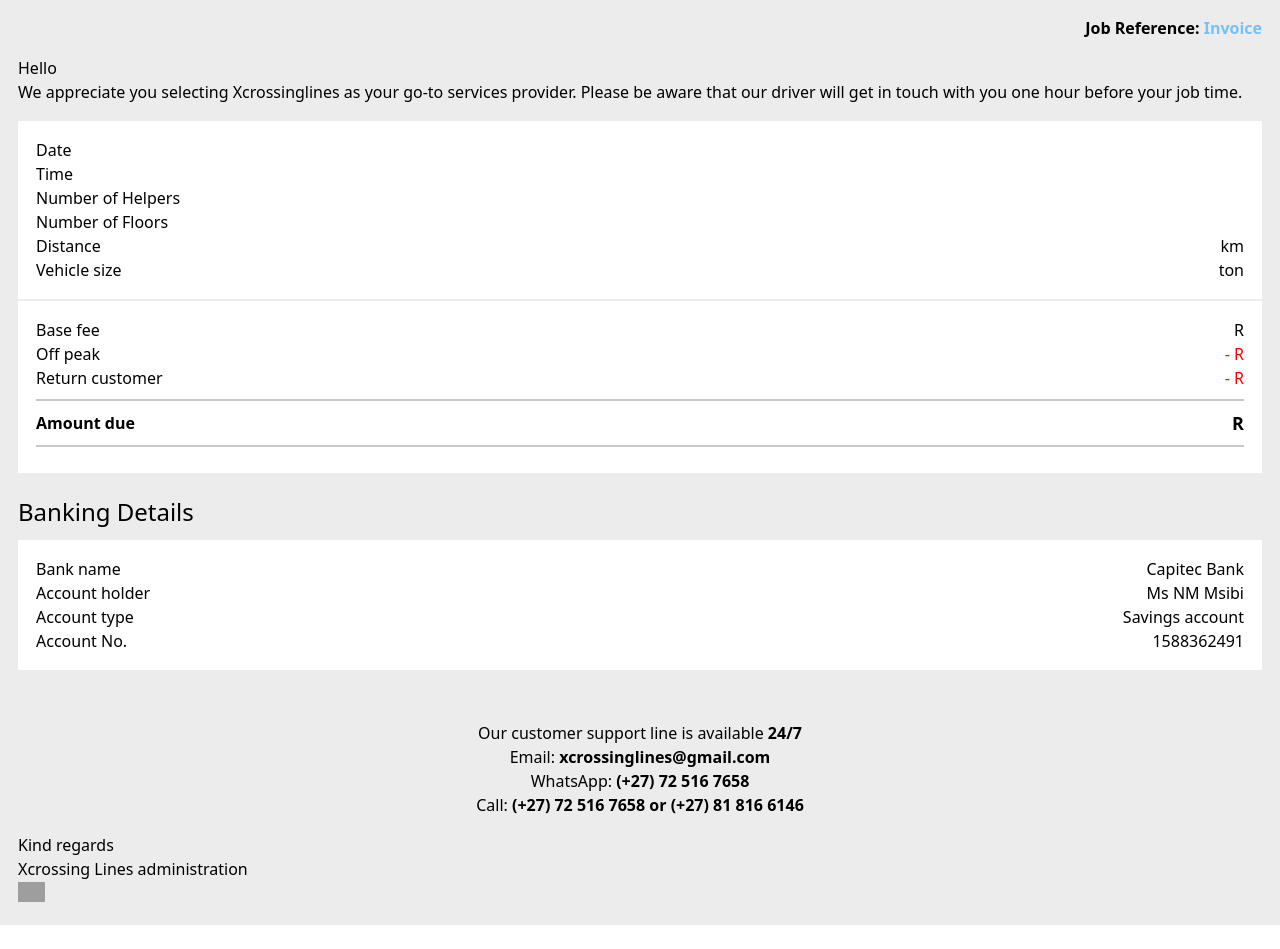
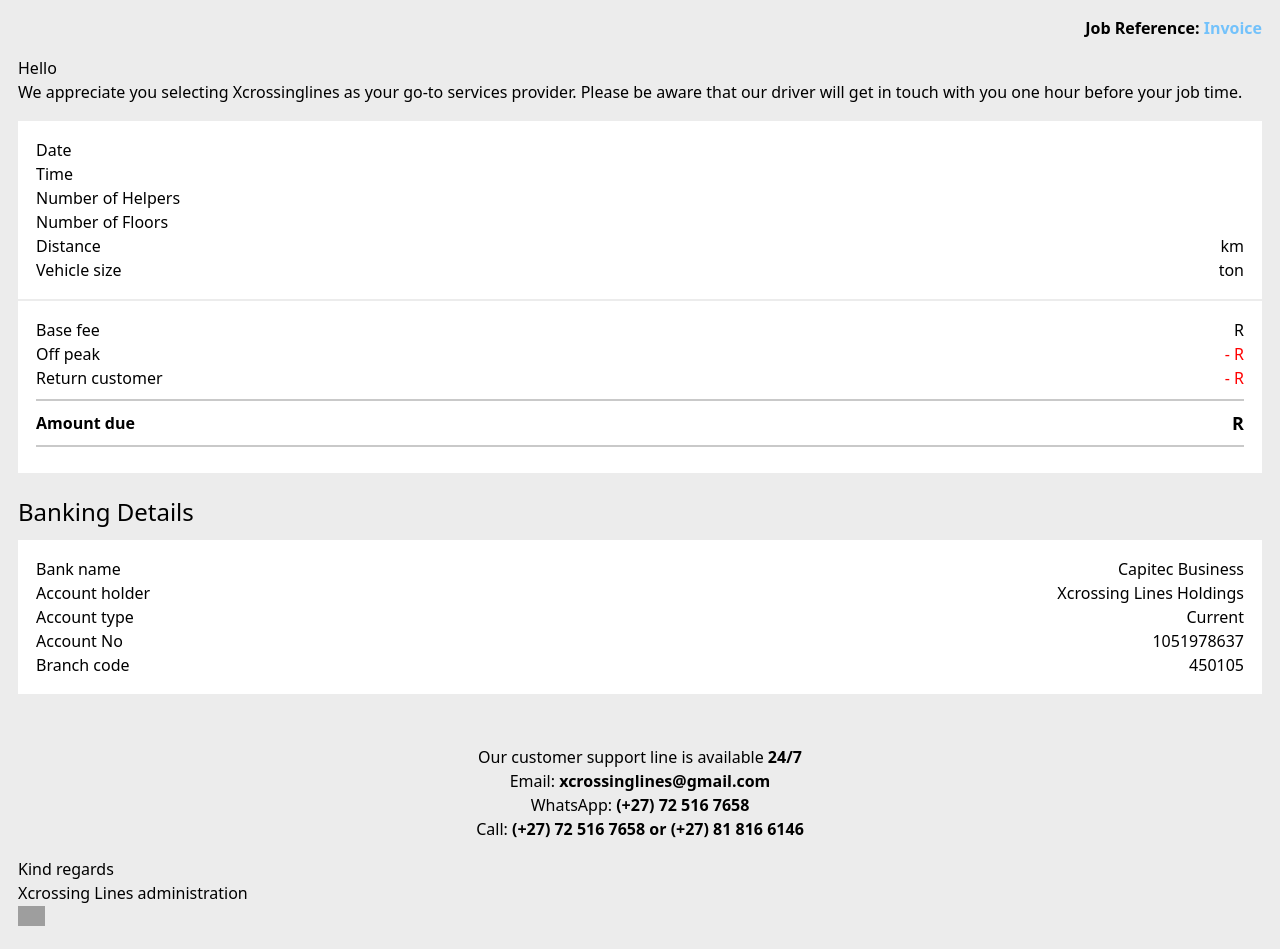
Before and after one commit to xcrossinglines/xcrossinglines_server, a Django app: template jobs/templates/newJob.html in a window 1280 px wide. Shown: the part 108-1057 px from the top of the page. Before the commit the page ends 1033 px from the top, so only its background shows below. Run offline with Django 4.2, Linux system fonts and the light colour scheme; the template is opened without the code that fills it, so the values that code supplies are empty; grey boxes are pictures that could not be loaded.

Commit message:
version 1.13

```diff
--- a/jobs/templates/newJob.html
+++ b/jobs/templates/newJob.html
@@ -214,7 +214,7 @@
                     Bank name
                   </td>
                   <td colspan="1" style="text-align: end; color: black">
-                    Capitec Bank
+                    Capitec Business
                   </td>
                 </tr>
                 <tr>
@@ -222,7 +222,7 @@
                     Account holder
                   </td>
                   <td colspan="1" style="text-align: end; color: black">
-                    Ms NM Msibi
+                    Xcrossing Lines Holdings
                   </td>
                 </tr>
                 <tr>
@@ -230,15 +230,23 @@
                     Account type
                   </td>
                   <td colspan="1" style="text-align: end; color: black">
-                    Savings account
+                    Current
                   </td>
                 </tr>
                 <tr>
                   <td colspan="1" style="font-weight: normal; color: black">
-                    Account No.
+                    Account No
                   </td>
                   <td colspan="1" style="text-align: end; color: black">
-                    1588362491
+                    1051978637
+                  </td>
+                </tr>
+                <tr>
+                  <td colspan="1" style="font-weight: normal; color: black">
+                    Branch code
+                  </td>
+                  <td colspan="1" style="text-align: end; color: black">
+                    450105
                   </td>
                 </tr>
               </table>
```
